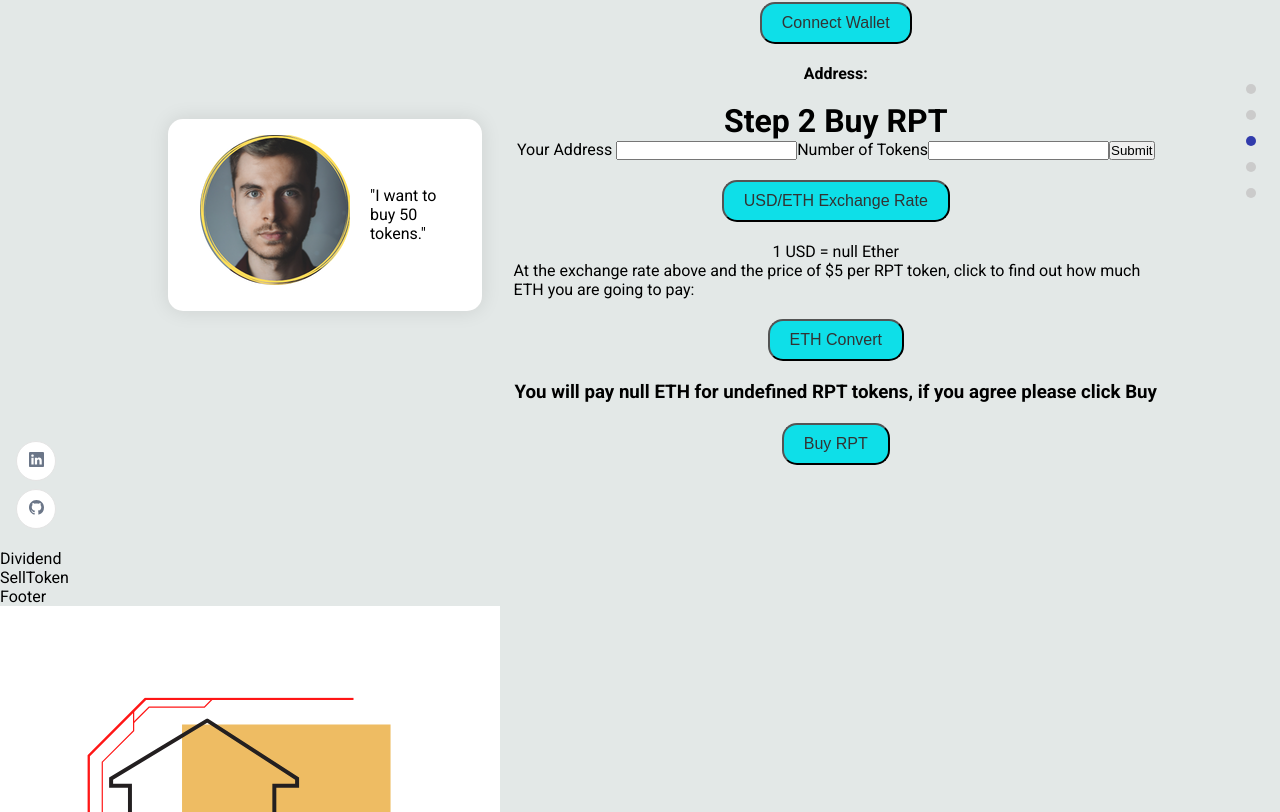
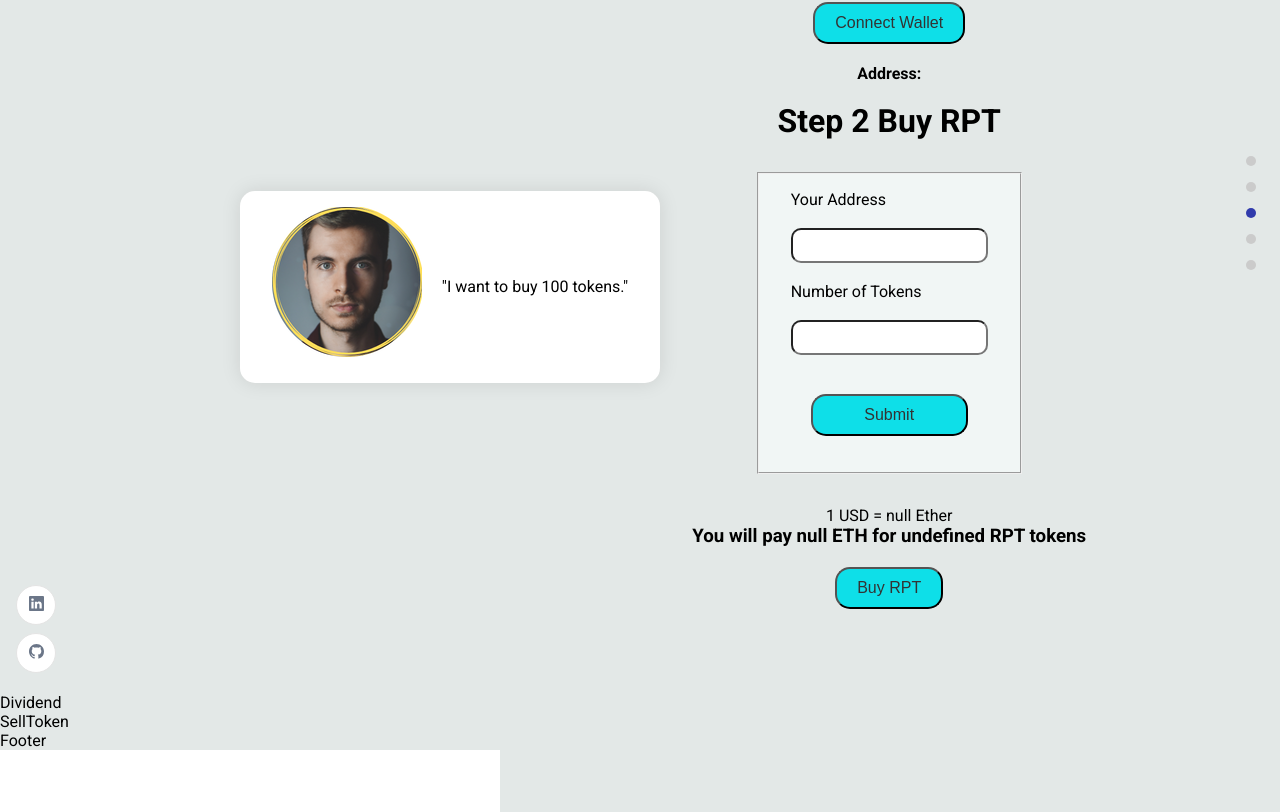
Before and after one commit to thanhtheman/fractional_realestate, a React (Create React App) app in the folder front_end/: page / in a window 1280 px wide. Shown: the part 1868-2680 px from the top of the page. Built offline with nearby package versions, Linux system fonts and the light colour scheme.

Commit message:
buytoken section completed

```diff
--- a/front_end/src/container/BuyToken/BuyToken.jsx
+++ b/front_end/src/container/BuyToken/BuyToken.jsx
@@ -8,7 +8,7 @@ import Auction_abi from "../../Auction_abi.json";
 
 const Buytoken = () => {
 
-  const contractAddress = process.env.contract_address;
+  const contractAddress = '0x6561cCE1a045858Af95087A05F7EcF66EcF6f021';
 
   //UI part
   const [errorMessage, setErrorMessage] = useState(null);
@@ -37,6 +37,7 @@ const Buytoken = () => {
     let usdToWeiRate = await contract.usdToWeiRate();
     const usdToEther = ethers.utils.formatEther(usdToWeiRate);
     setUsdToEther(usdToEther);
+    ethCalculation();
   }
 
 //Calculating the amoutn of Eth/Wei that the investor needs to send, including 1.5% fees.
@@ -88,6 +89,7 @@ const Buytoken = () => {
   const handleSubmit = (event) => {
     event.preventDefault();
     console.log(inputs);
+    getUsdToEther();
   }
 
   return (
@@ -111,12 +113,13 @@ const Buytoken = () => {
                 <div className='badge-cmp app__flex'>
                   <span><img src={images.John}/></span>
                   <div style={{ marginLeft: 20 }}>
-                <p>"I want to buy 50 tokens."</p>
+                    <p>"I want to buy 100 tokens."</p>
                   </div>
                 </div>
               </div>
           </motion.div>
         </div>
+
         <div>
           <motion.div
               whileInView={ {scale: [0, 1]} }
@@ -129,24 +132,23 @@ const Buytoken = () => {
             <br/>
             <h1>Step 2 Buy RPT</h1>
             <form onSubmit={handleSubmit}>
+              <fieldset>
               <label>Your Address </label>
+              <br/>
               <input type="text" name="publicAddress" value={inputs.publicAddress} onChange ={handleChange}/>
-        Number of Tokens
+              <br/>
+              <label>Number of Tokens</label>
+              <br/>
               <input type="number" name="numberOfTokens" value={inputs.numberOfTokens} onChange ={handleChange}/>
-        <input type="submit"/>
+              <br/>
+              <input className= 'button' type="submit"/>
+              </fieldset>
             </form>
-
-      <button className="button" onClick={getUsdToEther}>USD/ETH Exchange Rate</button>
             <p>{`1 USD = ${usdToEther} Ether`}</p>
-                    <p>At the exchange rate above and the price of $5 per RPT token, click to find out how much ETH you are going to pay:</p>
-                    <button className="button" onClick={ethCalculation}>ETH Convert</button>
-                    <h3>{`You will pay ${ethAmount} ETH for ${inputs.numberOfTokens} RPT tokens, if you agree please click Buy`}</h3>
+            <h3>{`You will pay ${ethAmount} ETH for ${inputs.numberOfTokens} RPT tokens`}</h3>
             <button className="button" onClick={buyRPT}>Buy RPT</button>
-
           </motion.div>
-
         </div>
-
 
       </div>
     </div>
--- a/front_end/src/container/BuyToken/BuyToken.scss
+++ b/front_end/src/container/BuyToken/BuyToken.scss
@@ -44,3 +44,22 @@
     flex-direction: column;
     align-items: center;
 }
+
+
+fieldset {
+    display: flex;
+    flex-direction: column;
+    background-color: rgb(241, 246, 245);
+    margin: 2rem;
+    padding: 1rem 2rem;
+}
+
+label {
+    text-decoration: double;
+}
+
+input {
+    border-radius: 10px;
+    padding: 0.5rem;
+
+}
```
Lines whose indentation alone changed are shown as unchanged.
